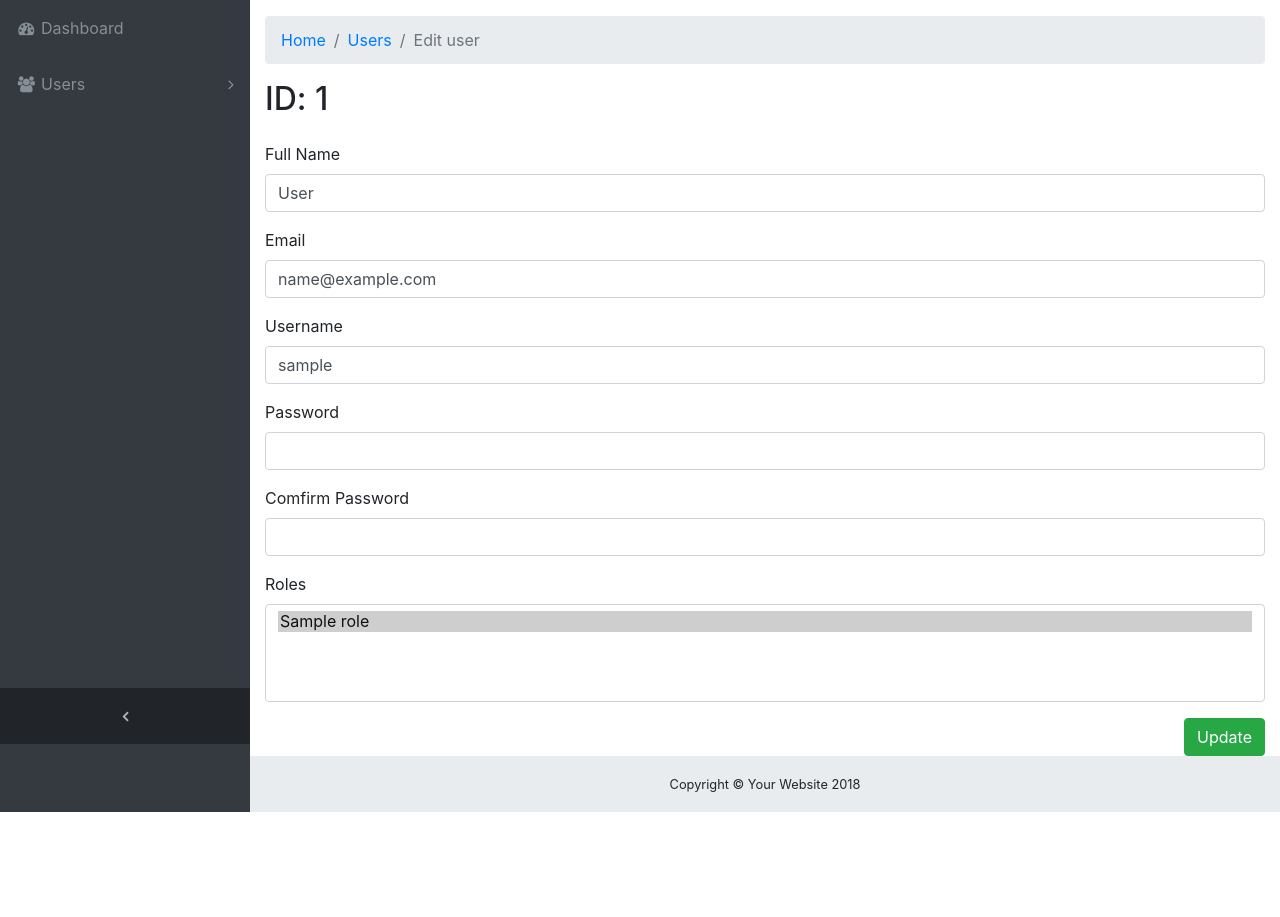
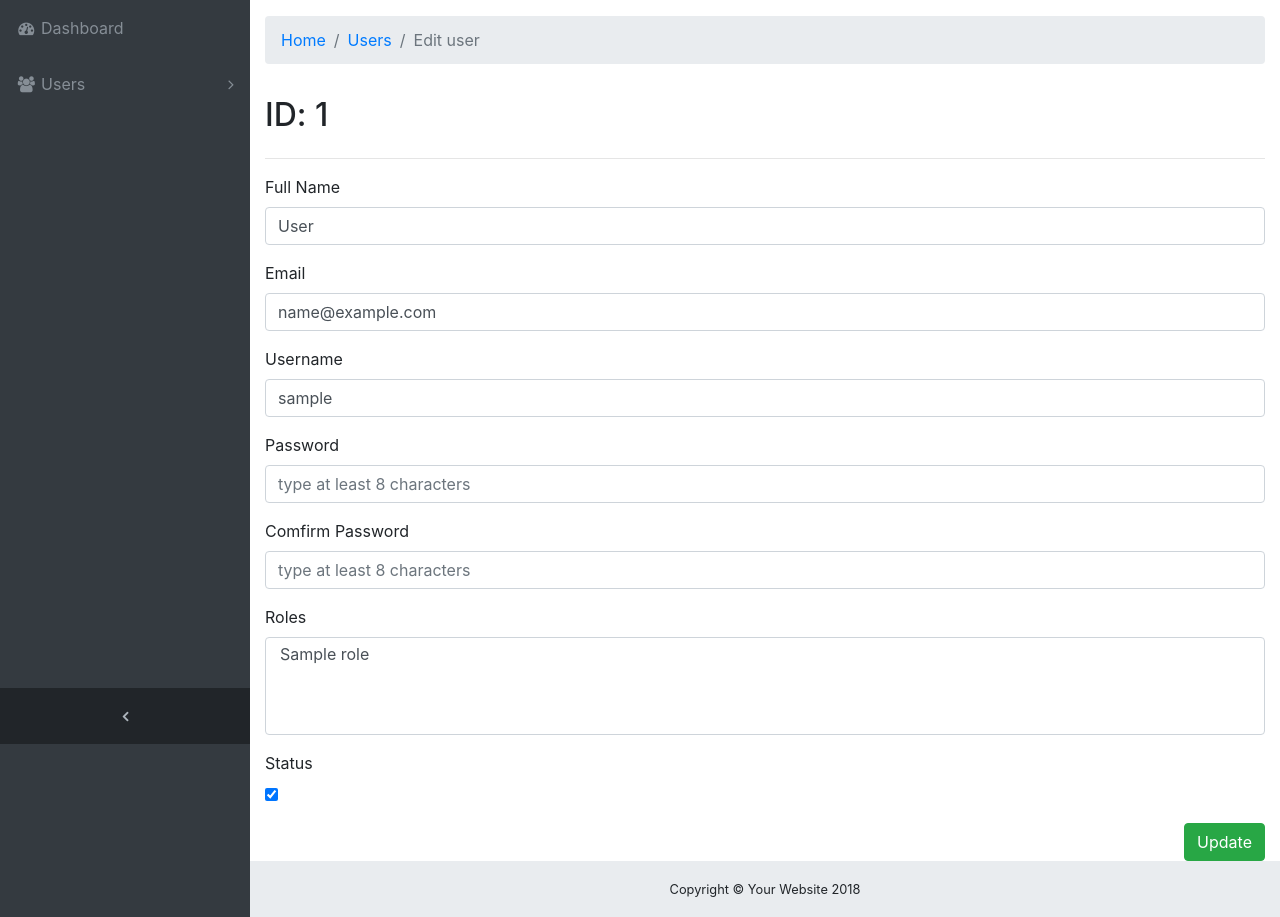
Before and after one commit to ebusinesslabs/flask-demo, a Flask app: page /user/1 in a window 1280 px wide. Shown: the part 56-973 px from the top of the page. Before the commit the page ends 868 px from the top, so only its background shows below. Run offline with Flask 2, Linux system fonts and the light colour scheme; tables that the repository leaves empty hold one stand-in row (values such as "Sample post"); parts of the project's set-up code (start-up, migrations or seed data) failed here and were passed over; some libraries are stand-ins or nearby versions.

Commit message:
φόρμα ενημέρωσης χρήστη

```diff
--- a/app/auth/models.py
+++ b/app/auth/models.py
@@ -37,6 +37,7 @@ class User(db.Model, UserMixin):
     def __str__(self):
         return self.username
 
+
 class Role(db.Model):
     id = db.Column(db.Integer, primary_key=True)
     name = db.Column(db.String(64))
@@ -51,6 +52,7 @@ class Role(db.Model):
         db.session.add(self)
         db.session.commit()
 
+
 @login.user_loader
 def load_user(id):
     return User.query.get(int(id))
--- a/app/static/package.json
+++ b/app/static/package.json
@@ -1,10 +1,12 @@
 {
   "dependencies": {
     "bootstrap": "^4.1.3",
+    "bootstrap-switch": "^3.3.4",
     "chart.js": "^2.7.2",
     "datatables": "^1.10.18",
     "font-awesome": "^4.7.0",
     "jquery": "^3.3.1",
-    "jquery-easing": "^0.0.1"
+    "jquery-easing": "^0.0.1",
+    "select2": "^4.0.6-rc.1"
   }
 }
--- a/app/templates/layout/layout.html
+++ b/app/templates/layout/layout.html
@@ -15,6 +15,10 @@
           type="text/css">
     <!-- Custom styles for this template-->
     <link href="{{ url_for('static', filename='css/sb-admin.css') }}" rel="stylesheet">
+    <!-- Select2 -->
+    <link href="{{ url_for('static', filename='node_modules/select2/dist/css/select2.css') }}" rel="stylesheet">
+    <!-- Bootstrap-switch -->
+    <link href="{{ url_for('static', filename='node_modules/bootstrap-switch/dist/css/bootstrap3/bootstrap-switch.css') }}" rel="stylesheet">
 </head>
 
 <body class="fixed-nav sticky-footer bg-dark" id="page-top">
@@ -139,6 +143,12 @@
     <script src="{{ url_for('static', filename='node_modules/jquery-easing/dist/jquery.easing.1.3.umd.min.js') }}"></script>
     <!-- Custom scripts for all pages-->
     <script src="{{ url_for('static', filename='js/sb-admin.min.js') }}"></script>
+    <!-- Select2 -->
+    <script src="{{ url_for('static', filename='node_modules/select2/dist/js/select2.js') }}"></script>
+    <!-- Boottrap-switch -->
+    <script src="{{ url_for('static', filename='node_modules/bootstrap-switch/dist/js/bootstrap-switch.js') }}"></script>
+
+    {% block inlinejs %}{% endblock %}
 </div>
 </body>
 
--- a/app/templates/users/update.html
+++ b/app/templates/users/update.html
@@ -6,47 +6,75 @@
 {% block content %}
     <form method="post" action="" novalidate>
         <div class="form-group">
+            {{ form.hidden_tag() }}
+        </div>
+        <div class="form-group">
             <h2>{{ form.id.label }}: {{ form.id.data }}</h2>
         </div>
+        <hr/>
         <div class="form-group">
             {{ form.fullname.label }}
             {{ form.fullname(class='form-control') }}
             {% for error in form.fullname.errors %}
-                <span style="color:red;">{{ error }}</span>
+                <small class="form-text text-danger">{{ error }}</small>
             {% endfor %}
         </div>
         <div class="form-group">
             {{ form.email.label }}
             {{ form.email(class='form-control') }}
+            <ul>
             {% for error in form.email.errors %}
-                <span style="color:red">{{ error }}</span>
+                <li><small class="form-text text-danger">{{ error }}</small></li>
             {% endfor %}
+            </ul>
         </div>
         <div class="form-group">
             {{ form.username.label }}
             {{ form.username(class='form-control') }}
+            <ul>
             {% for error in form.username.errors %}
-                <span style="color:red">{{ error }}</span>
+                <li><small class="form-text text-danger">{{ error }}</small></li>
             {% endfor %}
+            </ul>
         </div>
         <div class="form-group">
             {{ form.password.label }}
-            {{ form.password(class='form-control') }}
+            {{ form.password(class='form-control', placeholder='type at least 8 characters') }}
+            <ul>
             {% for error in form.password.errors %}
-                <span style="color:red">{{ error }}</span>
+                <li><small class="form-text text-danger">{{ error }}</small></li>
             {% endfor %}
+            </ul>
         </div>
         <div class="form-group">
             {{ form.confirm_password.label }}
-            {{ form.confirm_password(class='form-control') }}
+            {{ form.confirm_password(class='form-control', placeholder='type at least 8 characters') }}
+            <ul>
             {% for error in form.confirm_password.errors %}
-                <span style="color:red">{{ error }}</span>
+                <li><small class="form-text text-danger">{{ error }}</small></li>
             {% endfor %}
+            </ul>
         </div>
         <div class="form-group">
             {{ form.roles.label }}
             {{ form.roles(class='form-control') }}
         </div>
-        {{ form.submit(class='btn btn-success float-right') }}
+        <div class="form-group">
+            {{ form.status.label }}
+            <div>{{ form.status }}</div>
+        </div>
+        <div>
+            {{ form.submit(class='btn btn-success float-right') }}
+        </div>
+
     </form>
 {% endblock %}
+
+{% block inlinejs %}
+<script>
+    $(document).ready(function () {
+        $("#roles").select2();
+        $("#status").bootstrapSwitch();
+    })
+</script>
+{% endblock %}
--- a/app/users/forms.py
+++ b/app/users/forms.py
@@ -1,7 +1,8 @@
 from flask_wtf import FlaskForm
-from wtforms import StringField, SubmitField, HiddenField, PasswordField, SelectMultipleField
-from wtforms.validators import DataRequired, Email, Length, EqualTo
-from ..auth.validators import UniqueEmail, UniqueUsername
+from wtforms import StringField, SubmitField, HiddenField, PasswordField, BooleanField
+from wtforms.ext.sqlalchemy.fields import QuerySelectMultipleField
+from wtforms.validators import DataRequired, Email, Length, EqualTo, Optional
+from .validators import UniqueUsername, UniqueEmail
 from ..auth.models import Role
 
 
@@ -10,11 +11,12 @@ class UpdateForm(FlaskForm):
     fullname = StringField(label='Full Name', validators=[DataRequired()])
     username = StringField(label='Username', validators=[DataRequired(), UniqueUsername()])
     email = StringField(label='Email', validators=[DataRequired(), Email(), UniqueEmail()])
-    password = PasswordField(label='Password', validators=[Length(min=8)])
+    password = PasswordField(label='Password', validators=[Optional(), Length(min=8)])
     confirm_password = PasswordField(label='Comfirm Password', validators=[EqualTo('password')])
-    roles = SelectMultipleField('Roles')
+    status = BooleanField(label='Status')
+    roles = QuerySelectMultipleField('Roles')
     submit = SubmitField('Update')
 
     def __init__(self, *args, **kwargs):
         FlaskForm.__init__(self, **kwargs)
-        self.roles.choices = [(role.name, role.name) for role in Role.query.all()]
+        self.roles.query = Role.query.all()
--- a/app/users/routes.py
+++ b/app/users/routes.py
@@ -21,13 +21,13 @@ def user_update(id):
     if form.validate_on_submit():
         user.fullname = form.fullname.data
         user.username = form.username.data
-        if form.password.data is None:
+        if form.password.data is not None:
             user.set_password(form.password.data)
         user.email = form.email.data
-        user.status = True
-        role = Role(name='User')
-        user.roles = [role]
+        user.status = form.status.data
+        user.roles = form.roles.data
         user.save()
         flash('User saved successfully.', category='success')
-        return redirect(url_for('list_users'))
+        return redirect(url_for('users.list_users'))
+    print form.errors
     return render_template('users/update.html', form=form)
```
Also changed, not shown: app/users/validators.py (added, +22 -0 lines), 1 other file.
